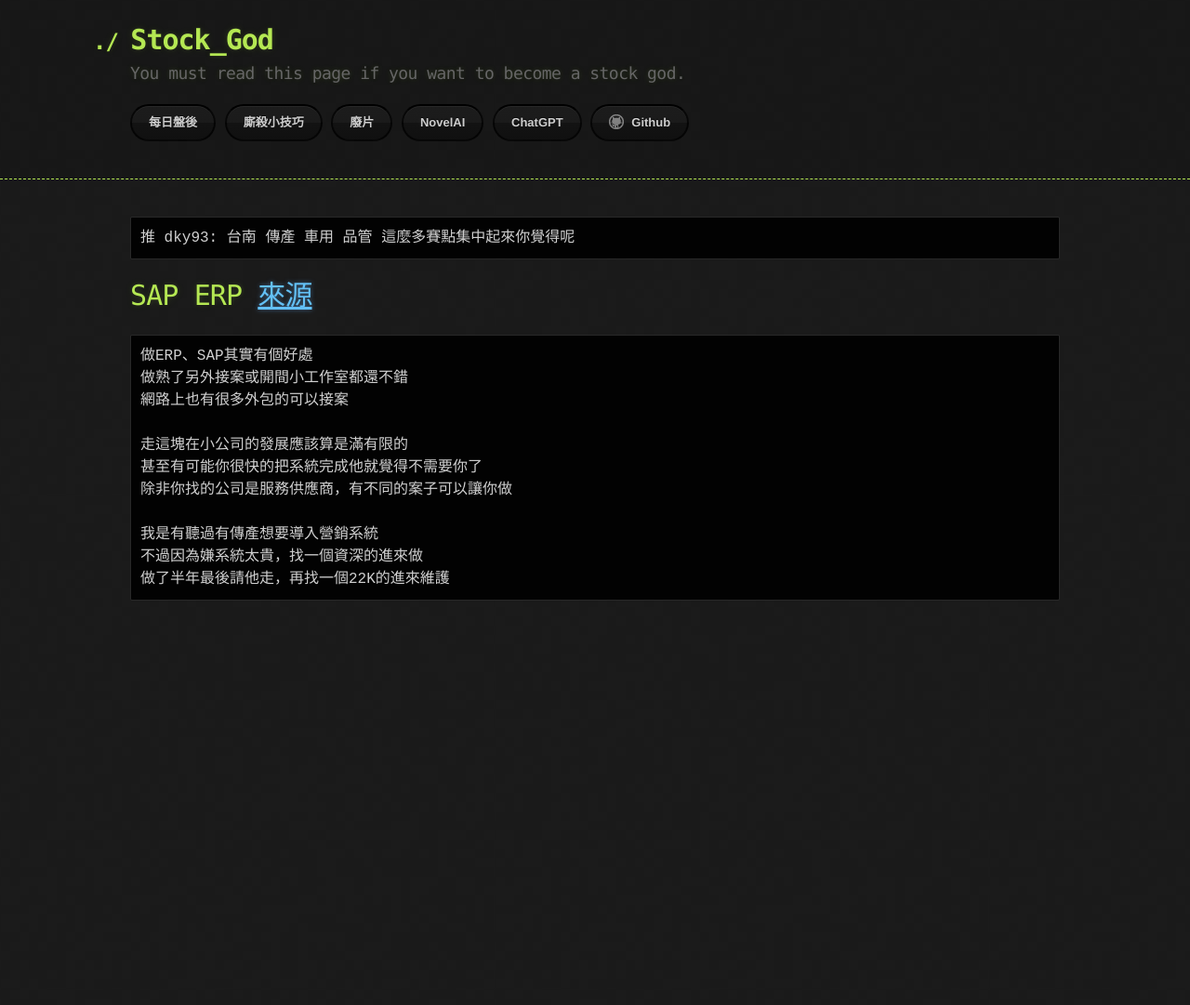
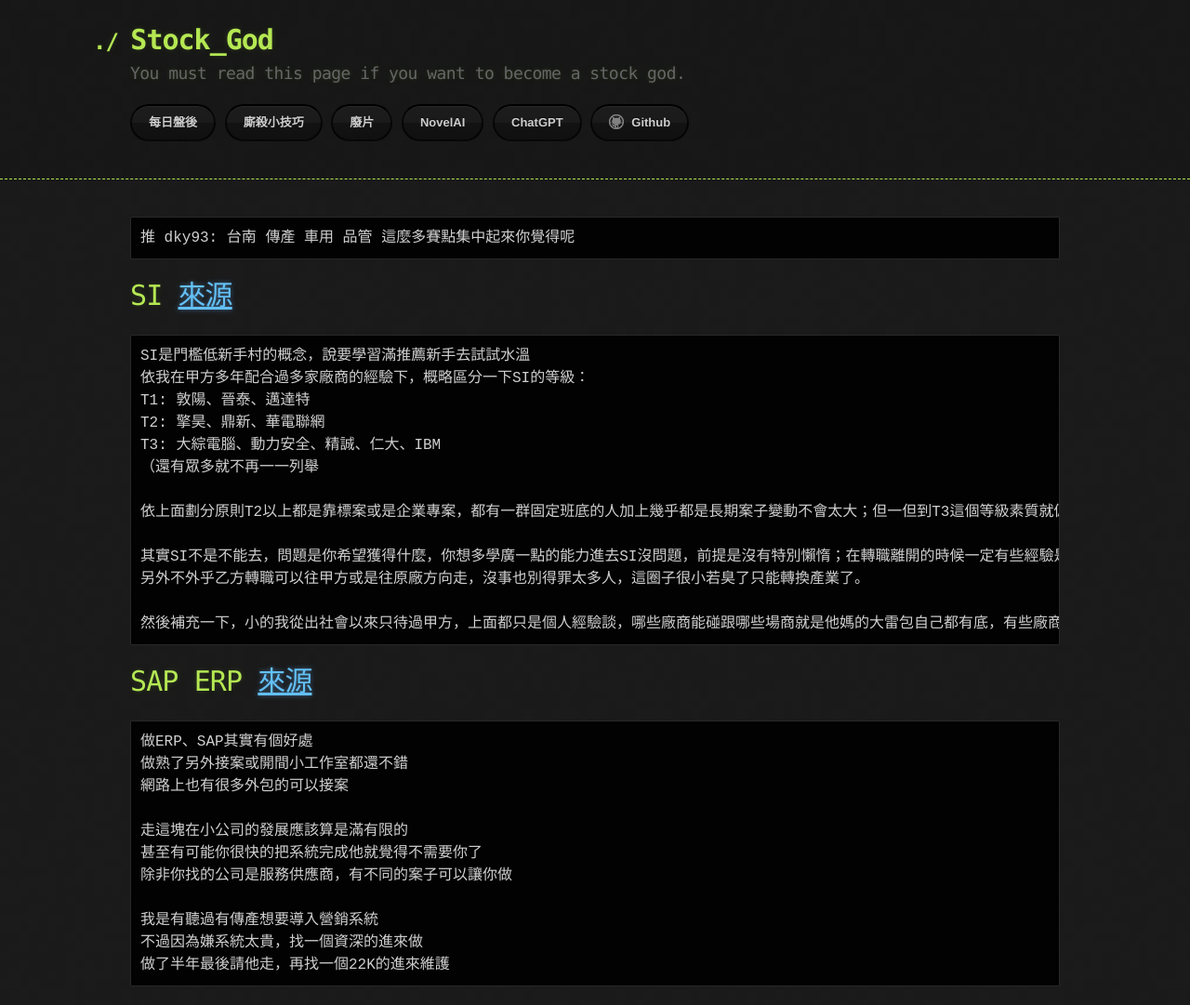
Before and after one commit to lepg5487/Stock_God, a Jekyll site: the page built from job.md, in a window 1280 px wide. Shown: the whole page at 93% size. Built offline with Jekyll 4.4.1, drawn with Linux system fonts in a browser that asks for light colours; before the commit the page ends 900 px from its top, so only the background shows below that.

Commit message:
Update job.md

````diff
--- a/job.md
+++ b/job.md
@@ -5,6 +5,23 @@
 
 ```
 推 dky93: 台南 傳產 車用 品管 這麼多賽點集中起來你覺得呢
+```
+
+# SI [來源](https://www.dcard.tw/f/job/p/241263664)
+```
+SI是門檻低新手村的概念，說要學習滿推薦新手去試試水溫
+依我在甲方多年配合過多家廠商的經驗下，概略區分一下SI的等級：
+T1: 敦陽、晉泰、邁達特
+T2: 擎昊、鼎新、華電聯網
+T3: 大綜電腦、動力安全、精誠、仁大、IBM
+（還有眾多就不再一一列舉
+
+依上面劃分原則T2以上都是靠標案或是企業專案，都有一群固定班底的人加上幾乎都是長期案子變動不會太大；但一但到T3這個等級素質就偏中下，有名的就是精誠、緯創這種有案子就接（俗稱雜貨店）成果教得出來優先品質後面再顧，若不依要求調整的話包準相關人員被叫去客戶那邊罰站，慘一點案子讓別人整碗端走（滿吃客戶臉色）。
+
+其實SI不是不能去，問題是你希望獲得什麼，你想多學廣一點的能力進去SI沒問題，前提是沒有特別懶惰；在轉職離開的時候一定有些經驗是可以帶走的。
+另外不外乎乙方轉職可以往甲方或是往原廠方向走，沒事也別得罪太多人，這圈子很小若臭了只能轉換產業了。
+
+然後補充一下，小的我從出社會以來只待過甲方，上面都只是個人經驗談，哪些廠商能碰跟哪些場商就是他媽的大雷包自己都有底，有些廠商好配合其中很大的因數是乙方願意以專案方式去學習與執行一些比較新興的技術，甲方長期計畫與規劃那乙方出人力執行與維護，這只是個共生環境。
 ```
 
 # SAP ERP [來源](https://www.dcard.tw/f/job/p/233111844)
````
